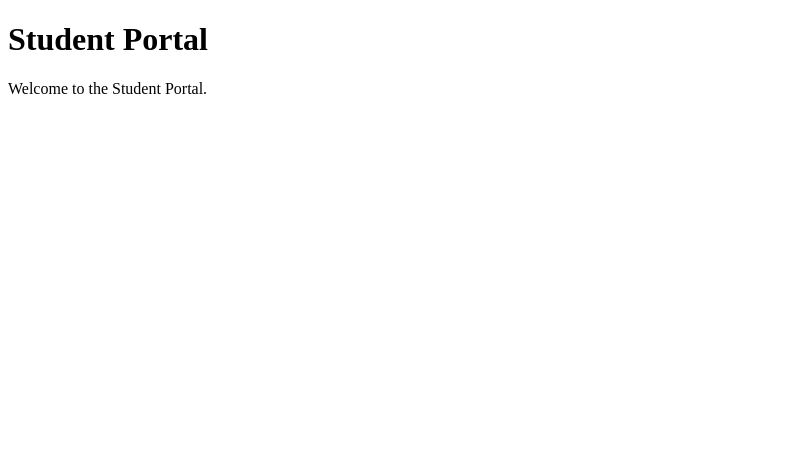
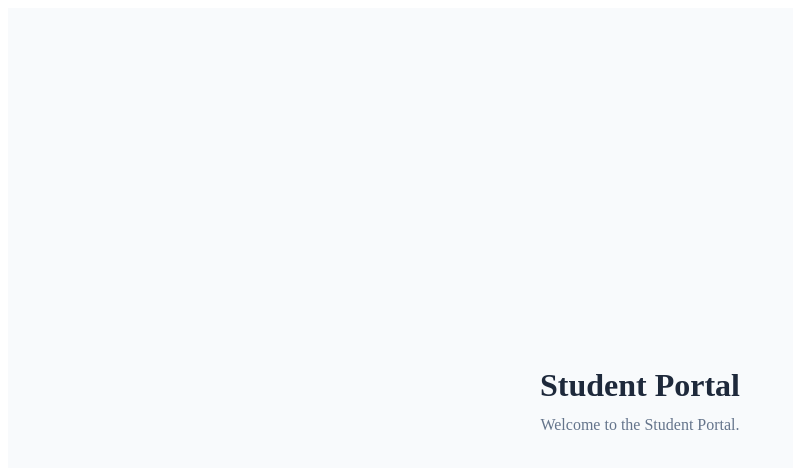
Before and after one commit to Sanjana-Venkatesan/student-portal, a React (Vite) app: page / in a window 1280 px wide. Shown: the top 468 px of the page, without its empty margins (0-793 px from the left). Built offline with nearby package versions, Linux system fonts and the light colour scheme.

Commit message:
Add Navbar component with links to core portal pages

```diff
--- a/src/App.jsx
+++ b/src/App.jsx
@@ -1,8 +1,32 @@
 function App() {
+  const styles = {
+    container: {
+      minHeight: "100vh",
+      display: "flex",
+      flexDirection: "column",
+      alignItems: "center",
+      justifyContent: "center",
+      backgroundColor: "#f8fafc",
+      color: "#1e293b",
+    },
+
+    title: {
+      fontSize: "2rem",
+      fontWeight: "600",
+      margin: 0,
+    },
+
+    text: {
+      fontSize: "1rem",
+      color: "#64748b",
+      marginTop: "0.75rem",
+    },
+  };
+
   return (
-    <div>
-      <h1>Student Portal</h1>
-      <p>Welcome to the Student Portal.</p>
+    <div style={styles.container}>
+      <h1 style={styles.title}>Student Portal</h1>
+      <p style={styles.text}>Welcome to the Student Portal.</p>
     </div>
   );
 }
--- a/src/main.jsx
+++ b/src/main.jsx
@@ -1,9 +1,12 @@
 import { StrictMode } from "react";
 import { createRoot } from "react-dom/client";
+import { BrowserRouter } from "react-router-dom";
 import App from "./App.jsx";
 
 createRoot(document.getElementById("root")).render(
   <StrictMode>
-    <App />
+    <BrowserRouter>
+      <App />
+    </BrowserRouter>
   </StrictMode>
 );
```
Also changed, not shown: src/components/Navbar.jsx (added, +45 -0 lines).
